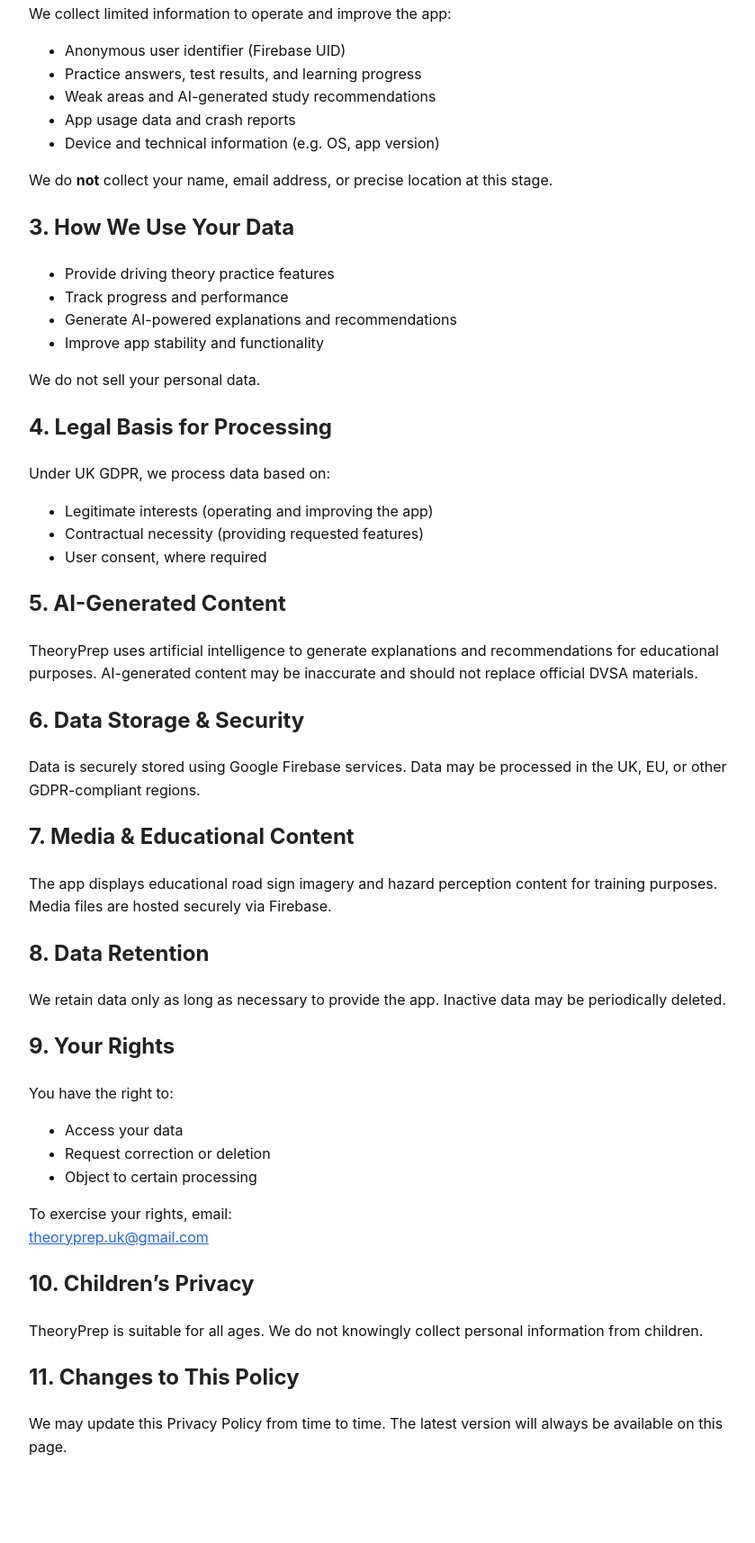
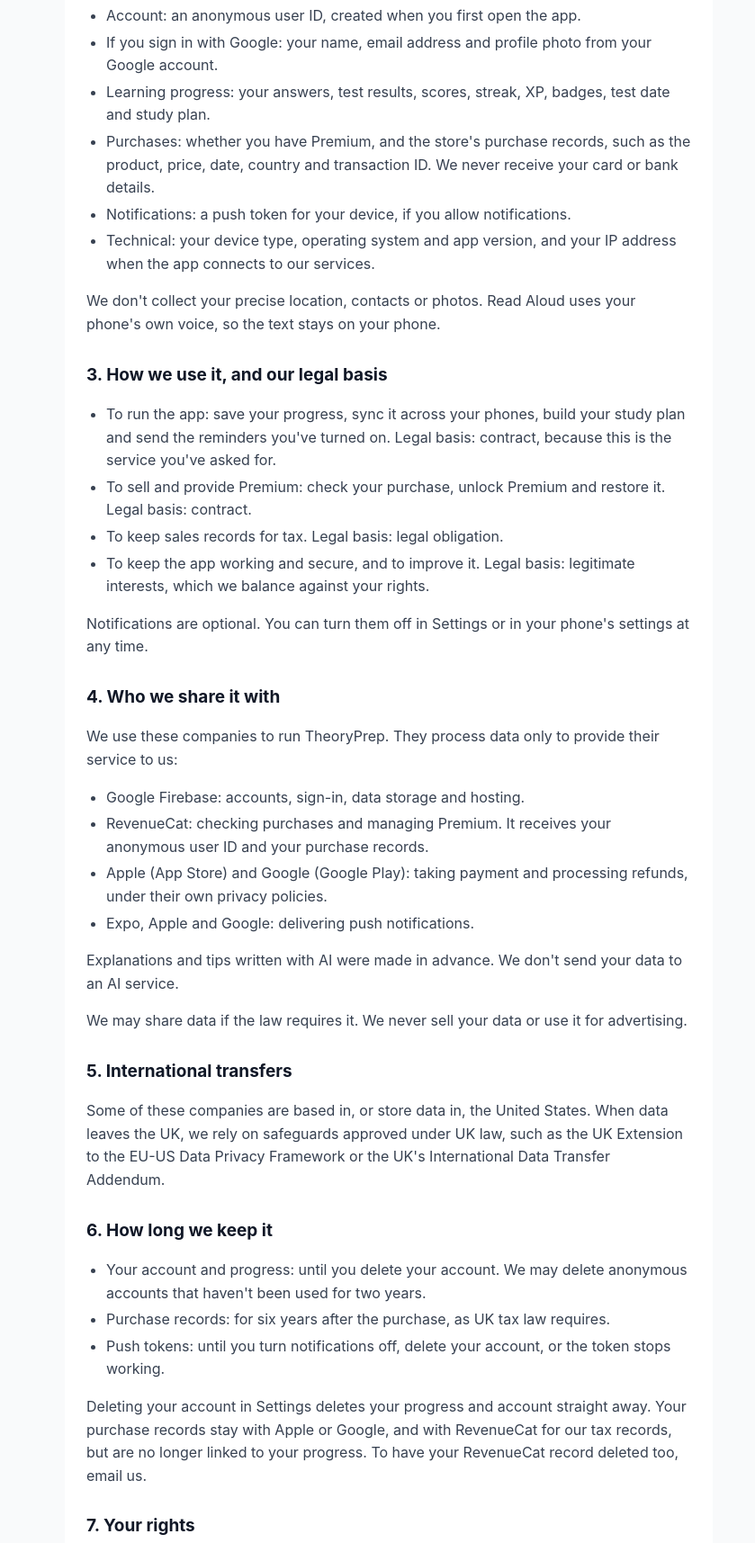
Before and after one commit to theoryprep/theoryprep.github.io, a plain HTML site: page privacy-policy.html in a window 1280 px wide. Shown: the part 463-2178 px from the top of the page at 90% size, without its empty margins (208-1047 px from the left). Before the commit the page ends 2124 px from the top, so only its background shows below. Drawn offline with Linux system fonts and the light colour scheme.

Commit message:
Update privacy-policy.html

```diff
--- a/privacy-policy.html
+++ b/privacy-policy.html
@@ -1,127 +1,60 @@
-<!DOCTYPE html>
-<html lang="en">
+<!doctype html>
+<html lang="en-GB">
 <head>
-  <meta charset="UTF-8" />
-  <meta name="viewport" content="width=device-width, initial-scale=1.0" />
-  <title>Privacy Policy | TheoryPrep</title>
-  <style>
-    body {
-      font-family: -apple-system, BlinkMacSystemFont, "Segoe UI", Roboto, Helvetica, Arial, sans-serif;
-      line-height: 1.6;
-      max-width: 800px;
-      margin: 40px auto;
-      padding: 0 20px;
-      color: #111;
-    }
-    h1, h2 {
-      color: #222;
-    }
-    h1 {
-      margin-bottom: 10px;
-    }
-    a {
-      color: #2563eb;
-    }
-    hr {
-      margin: 30px 0;
-    }
-  </style>
+<meta charset="utf-8">
+<meta name="viewport" content="width=device-width, initial-scale=1">
+<title>Privacy Policy - TheoryPrep</title>
+<style>
+  :root { color-scheme: light dark; --bg: #f9fafb; --card: #fff; --text: #374151; --head: #111827; --muted: #6b7280; --accent: #7e22ce; }
+  @media (prefers-color-scheme: dark) { :root { --bg: #111827; --card: #1f2937; --text: #d1d5db; --head: #f3f4f6; --muted: #9ca3af; --accent: #d8b4fe; } }
+  body { margin: 0; background: var(--bg); color: var(--text); font: 16px/1.6 -apple-system, BlinkMacSystemFont, "Segoe UI", Roboto, sans-serif; }
+  main { max-width: 720px; margin: 0 auto; padding: 32px 16px 64px; }
+  article { background: var(--card); border-radius: 16px; padding: 24px; }
+  h1 { color: var(--head); margin: 0 0 4px; font-size: 28px; }
+  h2 { color: var(--head); margin: 28px 0 8px; font-size: 19px; }
+  .updated { color: var(--muted); font-size: 14px; margin: 0 0 16px; }
+  a { color: var(--accent); }
+  ul { padding-left: 22px; }
+  li { margin: 4px 0; }
+  .brand { font-weight: 700; font-size: 20px; margin-bottom: 16px; color: var(--accent); }
+</style>
 </head>
 <body>
-
+<main>
+<div class="brand">TheoryPrep</div>
+<article>
 <h1>Privacy Policy</h1>
-<p><strong>App:</strong> TheoryPrep</p>
-<p><strong>Last updated:</strong> 26 December 2025</p>
-
-<hr />
-
-<h2>1. Who We Are</h2>
-<p>
-TheoryPrep is a mobile application operated by an individual developer based in the United Kingdom.
-</p>
-<p>
-If you have questions about this Privacy Policy, contact:
-<br />
-<strong>Email:</strong> <a href="mailto:theoryprep.uk@gmail.com">theoryprep.uk@gmail.com</a>
-</p>
-
-<h2>2. Information We Collect</h2>
-<p>We collect limited information to operate and improve the app:</p>
-<ul>
-  <li>Anonymous user identifier (Firebase UID)</li>
-  <li>Practice answers, test results, and learning progress</li>
-  <li>Weak areas and AI-generated study recommendations</li>
-  <li>App usage data and crash reports</li>
-  <li>Device and technical information (e.g. OS, app version)</li>
-</ul>
-
-<p>We do <strong>not</strong> collect your name, email address, or precise location at this stage.</p>
-
-<h2>3. How We Use Your Data</h2>
-<ul>
-  <li>Provide driving theory practice features</li>
-  <li>Track progress and performance</li>
-  <li>Generate AI-powered explanations and recommendations</li>
-  <li>Improve app stability and functionality</li>
-</ul>
-
-<p>We do not sell your personal data.</p>
-
-<h2>4. Legal Basis for Processing</h2>
-<p>Under UK GDPR, we process data based on:</p>
-<ul>
-  <li>Legitimate interests (operating and improving the app)</li>
-  <li>Contractual necessity (providing requested features)</li>
-  <li>User consent, where required</li>
-</ul>
-
-<h2>5. AI-Generated Content</h2>
-<p>
-TheoryPrep uses artificial intelligence to generate explanations and recommendations for educational purposes.
-AI-generated content may be inaccurate and should not replace official DVSA materials.
-</p>
-
-<h2>6. Data Storage & Security</h2>
-<p>
-Data is securely stored using Google Firebase services.
-Data may be processed in the UK, EU, or other GDPR-compliant regions.
-</p>
-
-<h2>7. Media & Educational Content</h2>
-<p>
-The app displays educational road sign imagery and hazard perception content for training purposes. Media files are hosted securely via Firebase.
-</p>
-
-<h2>8. Data Retention</h2>
-<p>
-We retain data only as long as necessary to provide the app.
-Inactive data may be periodically deleted.
-</p>
-
-<h2>9. Your Rights</h2>
+<p class="updated">Last updated: 14 November 2026</p>
+<p>This policy explains what information TheoryPrep collects, why, who we share it with, and the choices you have. We collect as little as we can, and we never sell your data.</p>
+<h2>1. Who we are</h2>
+<p>TheoryPrep is run by TheoryPrep, United Kingdom. We are the &quot;controller&quot; of your personal data under UK data protection law (UK GDPR). Contact us about your data at theoryprep.uk@gmail.com.</p>
+<h2>2. What we collect</h2>
+<ul><li>Account: an anonymous user ID, created when you first open the app.</li><li>If you sign in with Google: your name, email address and profile photo from your Google account.</li><li>Learning progress: your answers, test results, scores, streak, XP, badges, test date and study plan.</li><li>Purchases: whether you have Premium, and the store's purchase records, such as the product, price, date, country and transaction ID. We never receive your card or bank details.</li><li>Notifications: a push token for your device, if you allow notifications.</li><li>Technical: your device type, operating system and app version, and your IP address when the app connects to our services.</li></ul>
+<p>We don't collect your precise location, contacts or photos. Read Aloud uses your phone's own voice, so the text stays on your phone.</p>
+<h2>3. How we use it, and our legal basis</h2>
+<ul><li>To run the app: save your progress, sync it across your phones, build your study plan and send the reminders you've turned on. Legal basis: contract, because this is the service you've asked for.</li><li>To sell and provide Premium: check your purchase, unlock Premium and restore it. Legal basis: contract.</li><li>To keep sales records for tax. Legal basis: legal obligation.</li><li>To keep the app working and secure, and to improve it. Legal basis: legitimate interests, which we balance against your rights.</li></ul>
+<p>Notifications are optional. You can turn them off in Settings or in your phone's settings at any time.</p>
+<h2>4. Who we share it with</h2>
+<p>We use these companies to run TheoryPrep. They process data only to provide their service to us:</p>
+<ul><li>Google Firebase: accounts, sign-in, data storage and hosting.</li><li>RevenueCat: checking purchases and managing Premium. It receives your anonymous user ID and your purchase records.</li><li>Apple (App Store) and Google (Google Play): taking payment and processing refunds, under their own privacy policies.</li><li>Expo, Apple and Google: delivering push notifications.</li></ul>
+<p>Explanations and tips written with AI were made in advance. We don't send your data to an AI service.</p>
+<p>We may share data if the law requires it. We never sell your data or use it for advertising.</p>
+<h2>5. International transfers</h2>
+<p>Some of these companies are based in, or store data in, the United States. When data leaves the UK, we rely on safeguards approved under UK law, such as the UK Extension to the EU-US Data Privacy Framework or the UK's International Data Transfer Addendum.</p>
+<h2>6. How long we keep it</h2>
+<ul><li>Your account and progress: until you delete your account. We may delete anonymous accounts that haven't been used for two years.</li><li>Purchase records: for six years after the purchase, as UK tax law requires.</li><li>Push tokens: until you turn notifications off, delete your account, or the token stops working.</li></ul>
+<p>Deleting your account in Settings deletes your progress and account straight away. Your purchase records stay with Apple or Google, and with RevenueCat for our tax records, but are no longer linked to your progress. To have your RevenueCat record deleted too, email us.</p>
+<h2>7. Your rights</h2>
 <p>You have the right to:</p>
-<ul>
-  <li>Access your data</li>
-  <li>Request correction or deletion</li>
-  <li>Object to certain processing</li>
-</ul>
-
-<p>
-To exercise your rights, email:
-<br />
-<a href="mailto:theoryprep.uk@gmail.com">theoryprep.uk@gmail.com</a>
-</p>
-
-<h2>10. Children’s Privacy</h2>
-<p>
-TheoryPrep is suitable for all ages. We do not knowingly collect personal information from children.
-</p>
-
-<h2>11. Changes to This Policy</h2>
-<p>
-We may update this Privacy Policy from time to time.
-The latest version will always be available on this page.
-</p>
-
+<ul><li>get a copy of your data,</li><li>have it corrected,</li><li>have it deleted,</li><li>object to, or restrict, how we use it,</li><li>receive it in a format you can take elsewhere, and</li><li>withdraw your consent where we rely on it, such as for notifications.</li></ul>
+<p>To use any of these rights, email theoryprep.uk@gmail.com. We'll reply within one month. If you're unhappy with how we've handled your data, you can complain to the Information Commissioner's Office (ICO) at ico.org.uk or on 0303 123 1113.</p>
+<h2>8. Security</h2>
+<p>Your data is sent over encrypted connections and stored with Google Firebase, which protects it with industry-standard security. The app's security rules stop anyone else's account reading your progress.</p>
+<h2>9. Children</h2>
+<p>TheoryPrep is made for learner drivers, who can take the theory test from 16. It isn't aimed at younger children, and we don't knowingly collect data from children under 13. If you're under 18, please ask a parent or guardian before buying Premium.</p>
+<h2>10. Changes to this policy</h2>
+<p>We'll update this policy when what we collect or how we use it changes, and show the date at the top. If a change matters, we'll tell you in the app.</p>
+</article>
+</main>
 </body>
 </html>
```
